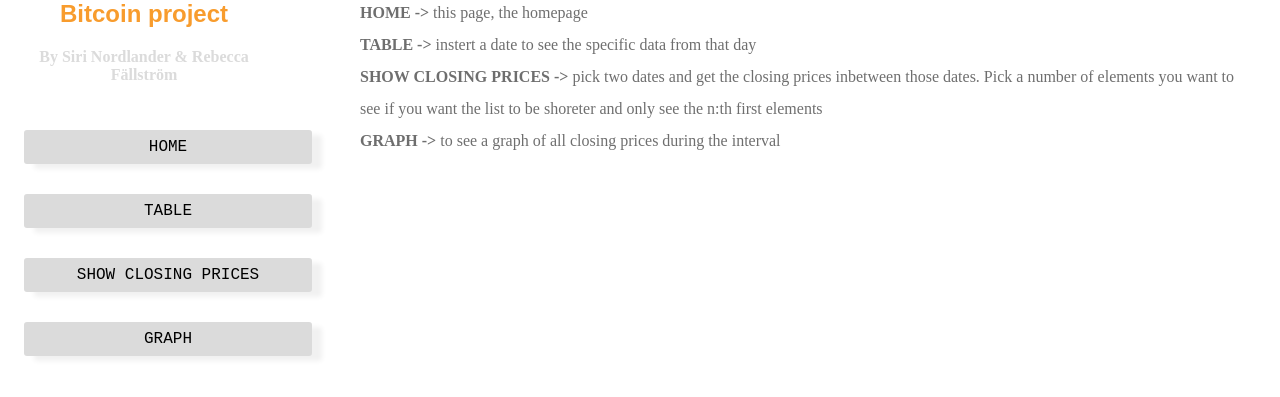
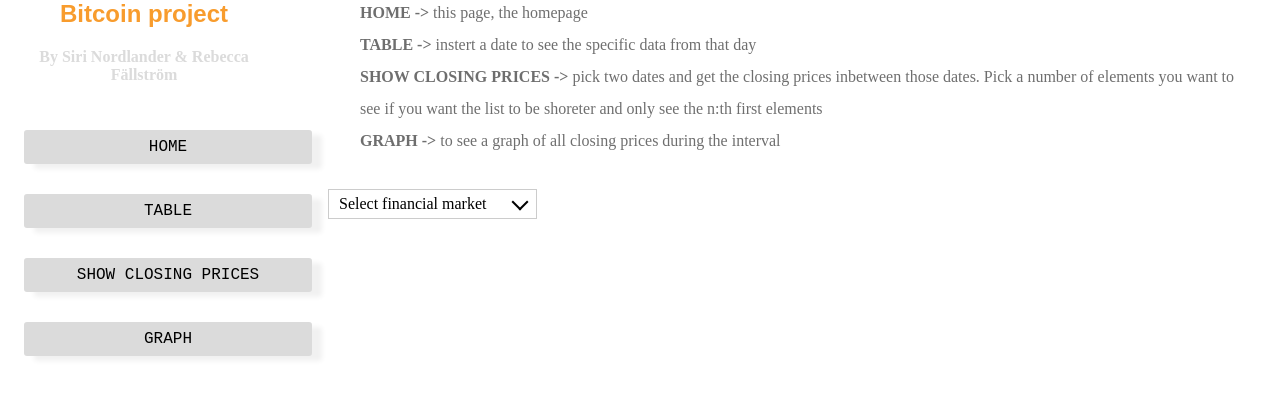
Before and after one commit to rebfal/bitcoin_data_website, a Flask app: page / in a window 1280 px wide. Shown: the part 261-658 px from the top of the page. Run offline with Flask 2, Linux system fonts and the light colour scheme; data that the repository does not hold is empty.

Commit message:
tried to connect a drop down with markets

```diff
--- a/app/routes.py
+++ b/app/routes.py
@@ -10,12 +10,33 @@
 from app.models import Bitcoin
 
 
-@app.route('/')
+@app.route('/', methods = ['GET','POST'])
 def home():
-
     prices = [bitcoin.price for bitcoin in Bitcoin.query.all()]
     dates = [bitcoin.date for bitcoin in Bitcoin.query.all()]
+
+    # market = request.form['market']
+    market = request.form.get('market')
+    print('print'+str(market))
+
+    # if request.method == 'POST':
+    #    market = request.form['market']
+    #    print(market)
+
+    # else:
+    #    print('hittade ej')
+
     return render_template('index.html', legend='prices', prices = prices, dates = dates)
+
+#def select_market():
+    #if request.method == 'POST':
+     #   market = request.form['options']
+      #  print(market)
+    #else:
+     #   print('hittade ej')
+   # return render_template('index.html')
+
+
 
 @app.route('/tables', methods = ['GET','POST'])
 def show_tables():
--- a/app/static/stylesheet.css
+++ b/app/static/stylesheet.css
@@ -166,3 +166,55 @@
     background-color: rgba(255, 255, 255, 0.2);
     z-index: -1;
 }
+
+.dropdown-check-list {
+    display: inline-block;
+}
+
+.dropdown-check-list .anchor {
+    position: relative;
+    cursor: pointer;
+    display: inline-block;
+    padding: 5px 50px 5px 10px;
+    border: 1px solid #ccc;
+}
+
+.dropdown-check-list .anchor:after {
+    position: absolute;
+    content: "";
+    border-left: 2px solid black;
+    border-top: 2px solid black;
+    padding: 5px;
+    right: 10px;
+    top: 20%;
+    -moz-transform: rotate(-135deg);
+    -ms-transform: rotate(-135deg);
+    -o-transform: rotate(-135deg);
+    -webkit-transform: rotate(-135deg);
+    transform: rotate(-135deg);
+}
+
+.dropdown-check-list .anchor:active:after {
+    right: 8px;
+    top: 21%;
+}
+
+.dropdown-check-list ul.items {
+    padding: 2px;
+    display: none;
+    margin: 0;
+    border: 1px solid #ccc;
+    border-top: none;
+}
+
+.dropdown-check-list ul.items li {
+    list-style: none;
+}
+
+.dropdown-check-list.visible .anchor {
+    color: #0094ff;
+}
+
+.dropdown-check-list.visible .items {
+    display: block;
+}
--- a/app/templates/index.html
+++ b/app/templates/index.html
@@ -13,6 +13,7 @@
             <img src="../static/img/bitcoin.png" />
             <h2>Bitcoin project</h2>
             <h3>By Siri Nordlander & Rebecca Fällström</h3>
+
         </header>
         <div class="buttonContainer">
             <button id="homeButton">HOME</button>
@@ -22,6 +23,8 @@
 
 
         </div>
+
+
 
         <div class="bitcoinContent">
             {% block content %} {% endblock %}
@@ -35,7 +38,65 @@
                     <br> <b>SHOW CLOSING PRICES -></b> pick two dates and get the closing prices inbetween those dates. Pick a number of elements you want to see if you want the list to be shoreter and only see the n:th first elements
                     <br> <b>GRAPH -></b> to see a graph of all closing prices during the interval
                 </p>
+
+
+
+
+
+                <!-- <div id="financial_variable" class="dropdown-check-list" tabindex="100">
+                    <span class="anchor">Select financial market</span>
+                    <ul class="items">
+                        <li><input type="radio" id="bitcoin" name="market" value="bitcoin">
+                            <label for="bitcoin">Bitcoin</label></li>
+
+                        <li><input type="radio" id="eurusd" name="market" value="eurusd">
+                            <label for="eurusd">EUR/USD</label></li>
+
+                        <li><input type="radio" id="gold" name="market" value="gold">
+                            <label for="gold">Gold Futures</label></li>
+
+                        <li><input type="radio" id="nasdaq" name="market" value="nasdaq">
+                            <label for="nasdaq">Nasdaq 100 Futures</label></li>
+
+                        <li><input type="radio" id="sp500futures" name="market" value="sp500futures">
+                            <label for="sp500futures">S&P 500 Futures</label></li>
+
+                        <li><input type="radio" id="sp500vix" name="market" value="sp500vix">
+                            <label for="sp500vix">S&P 500 VIX Futures</label></li>
+
+                        <li><input type="radio" id="tesla" name="market" value="tesla">
+                            <label for="tesla">Tesla</label></li>
+
+                    </ul>
+                </div> -->
             </div>
+
+            <form action="{{ url_for('home')}}" method="POST" id="financial_variable" class="dropdown-check-list" tabindex="100" onsubmit="">
+                <span class="anchor">Select financial market</span>
+                <ul class="items">
+                    <li><input type="radio" id="bitcoin" name="market" value="bitcoin">
+                        <label for="bitcoin">Bitcoin</label></li>
+
+                    <li><input type="radio" id="eurusd" name="market" value="eurusd">
+                        <label for="eurusd">EUR/USD</label></li>
+
+                    <li><input type="radio" id="gold" name="market" value="gold">
+                        <label for="gold">Gold Futures</label></li>
+
+                    <li><input type="radio" id="nasdaq" name="market" value="nasdaq">
+                        <label for="nasdaq">Nasdaq 100 Futures</label></li>
+
+                    <li><input type="radio" id="sp500futures" name="market" value="sp500futures">
+                        <label for="sp500futures">S&P 500 Futures</label></li>
+
+                    <li><input type="radio" id="sp500vix" name="market" value="sp500vix">
+                        <label for="sp500vix">S&P 500 VIX Futures</label></li>
+
+                    <li><input type="radio" id="tesla" name="market" value="tesla">
+                        <label for="tesla">Tesla</label></li>
+
+                </ul>
+
 
         </div>
     </div>
@@ -67,6 +128,45 @@
         // document.getElementById('tableButton').innerHTML = "Hello World";
     })
 
+    var checkList = document.getElementById('financial_variable');
+    checkList.getElementsByClassName('anchor')[0].onclick = function(evt) {
+        if (checkList.classList.contains('visible'))
+            checkList.classList.remove('visible');
+        else
+            checkList.classList.add('visible');
+        displayRadioValue()
+    }
+
+
+    var markets = document.querySelectorAll('input[name="market"]').onclick = function() {
+        var ele = document.getElementsByName('market');
+        console.log('element')
+        for (i = 0; i < ele.length; i++) {
+            if (ele[i].checked)
+                sessionStorage.setItem('market', ele[i].value)
+            console.log(ele[i].value)
+                // document.getElementById("result").innerHTML= "Gender: "+ele[i].value;
+        }
+    }
+
+    // var marketSelection = document.getElementsByClassName('items').onclick = function() {
+    //     var ele = document.getElementsByName('market');
+    //     console.log(ele)
+    //     for (i = 0; i < ele.length; i++) {
+    //         if (ele[i].checked)
+    //             sessionStorage.setItem('market', ele[i].value)
+    //         console.log(ele[i].value)
+    //             // document.getElementById("result").innerHTML= "Gender: "+ele[i].value;
+    //     }
+    // }
+
+    function displayRadioValue() {
+
+        console.log('ele')
+
+    }
+
+
     var element = document.getElementById("temp");
     if (window.location.pathname == "/") {
         console.log('/')
```
